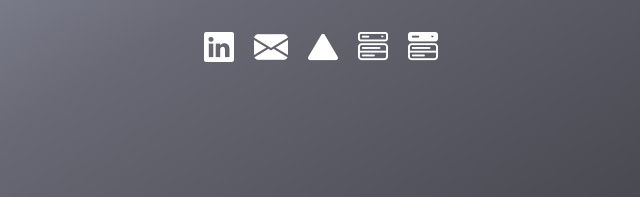
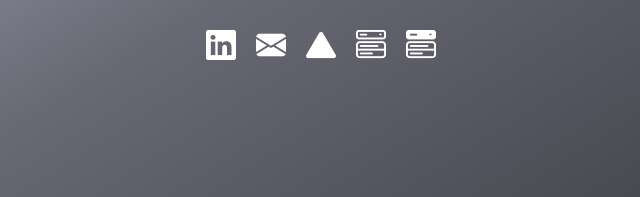
Before and after one commit to oArthurSant/oArthurSant.GitHub.io, a plain HTML site: page index.html in a window 1280 px wide. Shown: the part 465-662 px from the top of the page, 319-959 px from the left. Drawn offline with nearby package versions, Linux system fonts and the light colour scheme.

Commit message:
add smal

```diff
--- a/index.html
+++ b/index.html
@@ -60,7 +60,7 @@
                 </a>
 
                 <a href="mailto:DevArthurSant@gmail.com"
-                        target="_blank" class="icon mail">
+                        target="_blank" class="icon small">
                     <i class="bi bi-envelope-fill"></i>
                 </a>
 
```
